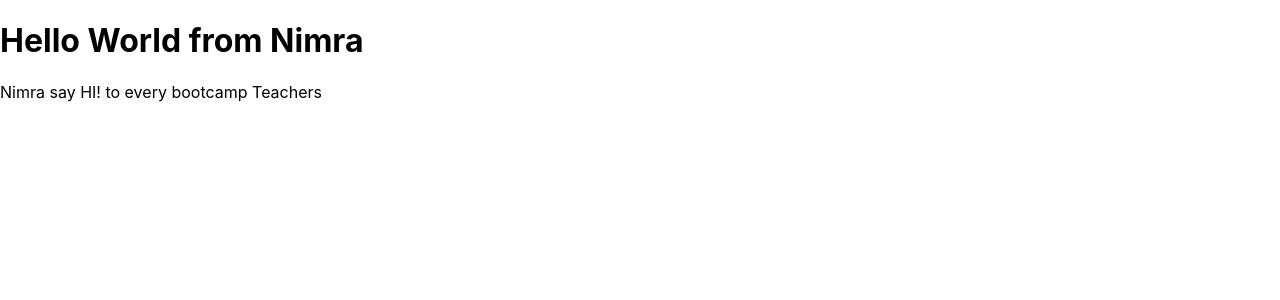
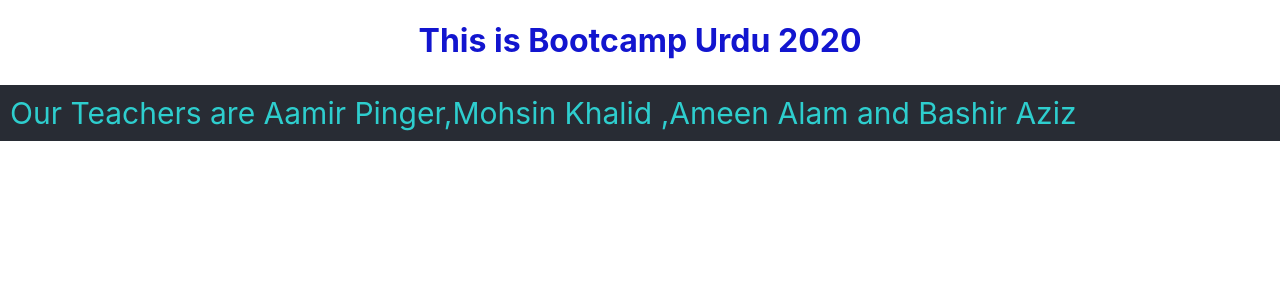
Before and after one commit to nimra555/bootcamp-project, a React (Create React App) app: page / in a window 1280 px wide. Shown: the top 300 px of the page. Built offline with nearby package versions, Linux system fonts and the light colour scheme.

Commit message:
update app.css

```diff
--- a/src/App.css
+++ b/src/App.css
@@ -5,6 +5,17 @@
 .App-logo {
   height: 40vmin;
   pointer-events: none;
+}
+.styling{
+  font-weight: 400;
+  background: #282c34;
+  padding: 10px;
+  color: rgb(46, 206, 206);
+  font-size: 30px;
+}
+h1{
+  text-align: center;
+  color: #1215cf;
 }
 
 @media (prefers-reduced-motion: no-preference) {
--- a/src/App.js
+++ b/src/App.js
@@ -1,11 +1,12 @@
 import React from 'react';
 import './App.css';
+import Introduction from './Introduction';
 
 function App() {
   return (
     <div>
-      <h1>Hello World from Nimra</h1>
-      <p>Nimra say HI! to every bootcamp Teachers</p>
+      <Introduction class='Bootcamp Urdu 2020' teacher='Aamir Pinger,Mohsin Khalid ,Ameen Alam and Bashir Aziz'/>
+
     </div>
   );
 }
--- /dev/null
+++ b/src/Introduction.js
@@ -0,0 +1,12 @@
+import React from 'react'
+
+function Introduction(props){
+    return(
+        <div>
+            <h1>This is {props.class}</h1>
+            <h2 className="styling">Our Teachers are {props.teacher}</h2>
+        </div>
+    )
+}
+
+export default Introduction;
```
